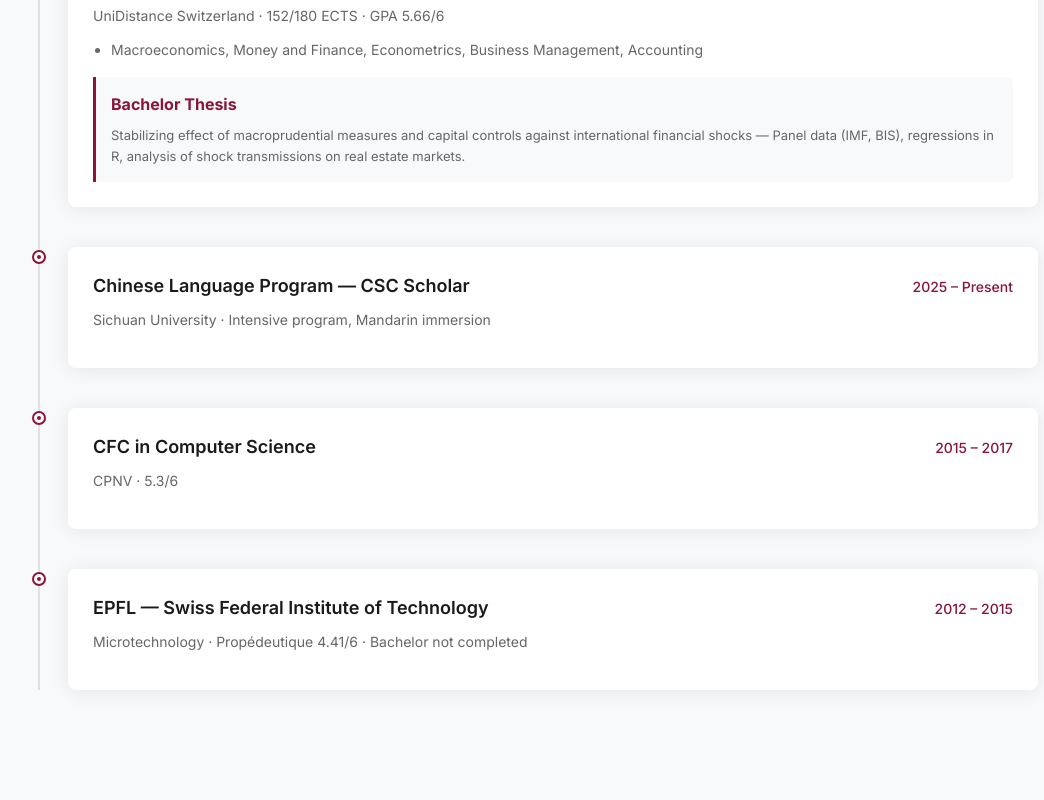
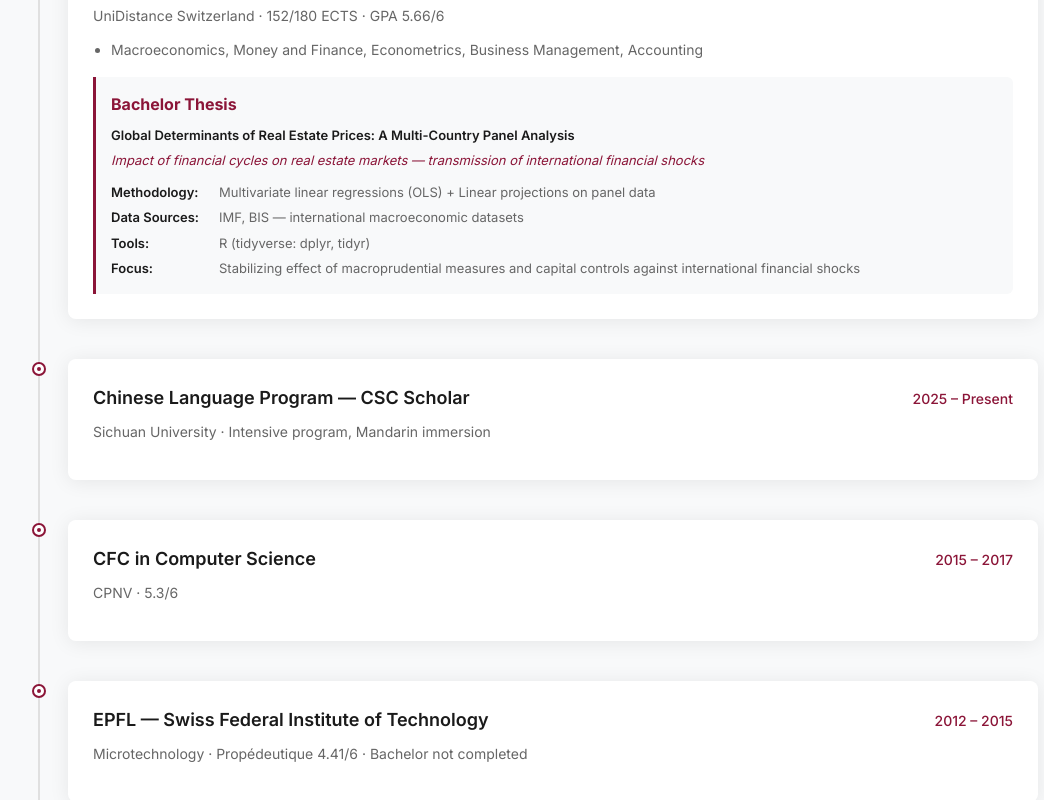
Before and after one commit to JorgePaulaPinheiro/CV, a React (Vite) app: page / in a window 1280 px wide. Shown: the part 1740-2540 px from the top of the page, without its empty margins (102-1146 px from the left). Built offline with nearby package versions, Linux system fonts and the light colour scheme.

Commit message:
Ajout détails méthodologie mémoire de bachelor - régressions OLS, projections linéaires, données panel

```diff
--- a/src/App.jsx
+++ b/src/App.jsx
@@ -116,7 +116,28 @@ function App() {
                 </ul>
                 <div className="thesis-box">
                   <strong>Bachelor Thesis</strong>
-                  <p>Stabilizing effect of macroprudential measures and capital controls against international financial shocks — Panel data (IMF, BIS), regressions in R, analysis of shock transmissions on real estate markets.</p>
+                  <p className="thesis-title">Global Determinants of Real Estate Prices: A Multi-Country Panel Analysis</p>
+                  <p className="thesis-subject">
+                    <em>Impact of financial cycles on real estate markets — transmission of international financial shocks</em>
+                  </p>
+                  <div className="thesis-details">
+                    <div className="thesis-item">
+                      <span className="thesis-label">Methodology:</span>
+                      <span>Multivariate linear regressions (OLS) + Linear projections on panel data</span>
+                    </div>
+                    <div className="thesis-item">
+                      <span className="thesis-label">Data Sources:</span>
+                      <span>IMF, BIS — international macroeconomic datasets</span>
+                    </div>
+                    <div className="thesis-item">
+                      <span className="thesis-label">Tools:</span>
+                      <span>R (tidyverse: dplyr, tidyr)</span>
+                    </div>
+                    <div className="thesis-item">
+                      <span className="thesis-label">Focus:</span>
+                      <span>Stabilizing effect of macroprudential measures and capital controls against international financial shocks</span>
+                    </div>
+                  </div>
                 </div>
               </div>
             </div>
--- a/src/portfolio.css
+++ b/src/portfolio.css
@@ -391,6 +391,42 @@ body {
   line-height: 1.6;
 }
 
+.thesis-title {
+  font-weight: 600;
+  color: var(--black) !important;
+  margin-bottom: 4px !important;
+}
+
+.thesis-subject {
+  font-style: italic;
+  margin-bottom: 12px !important;
+  color: var(--primary) !important;
+}
+
+.thesis-details {
+  display: flex;
+  flex-direction: column;
+  gap: 6px;
+}
+
+.thesis-item {
+  display: flex;
+  gap: 8px;
+  font-size: 13px;
+  line-height: 1.5;
+}
+
+.thesis-label {
+  font-weight: 600;
+  color: var(--black);
+  min-width: 100px;
+  flex-shrink: 0;
+}
+
+.thesis-item span:last-child {
+  color: var(--gray);
+}
+
 /* Experience Card */
 .experience-card {
   background: white;
```
